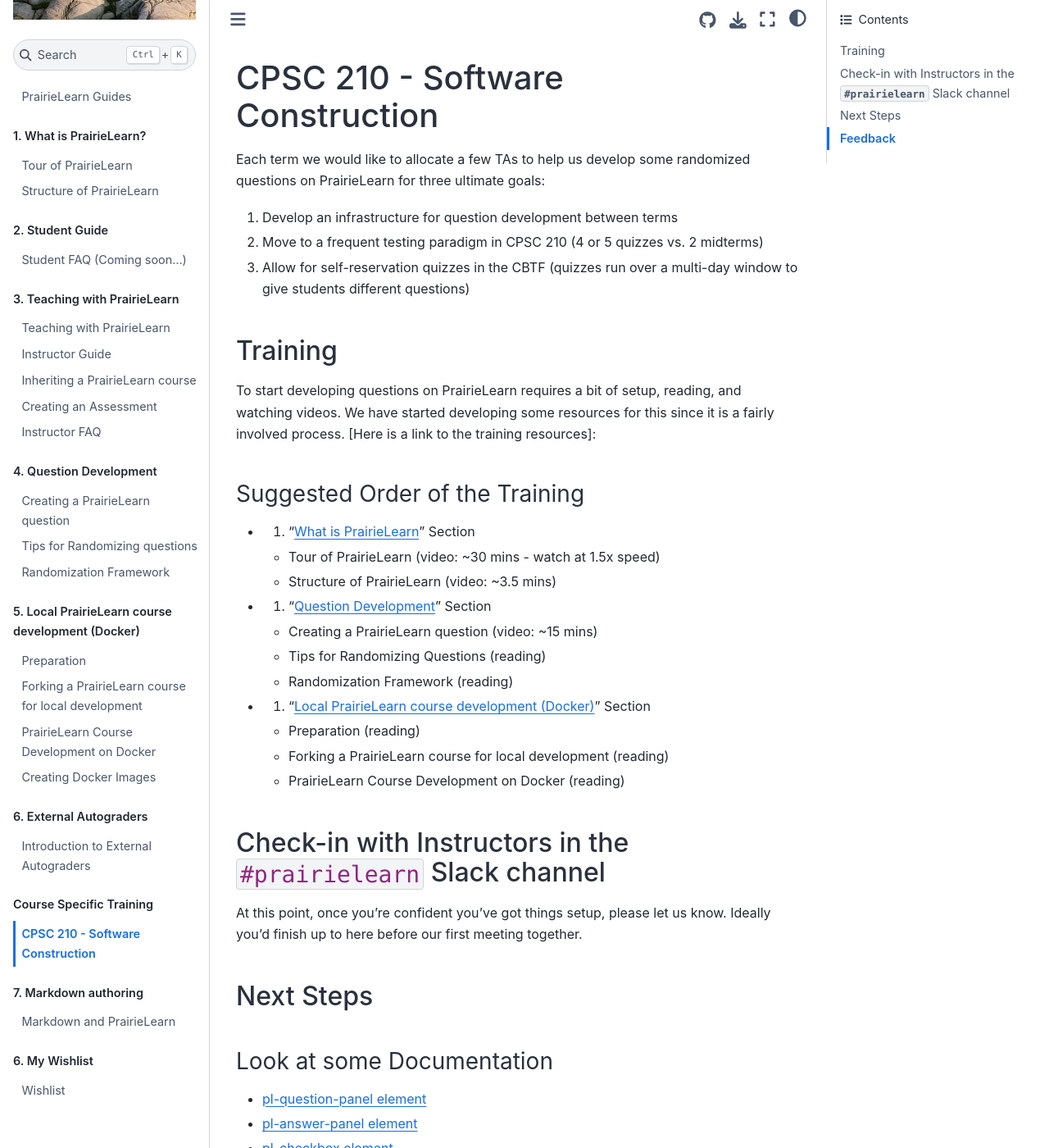
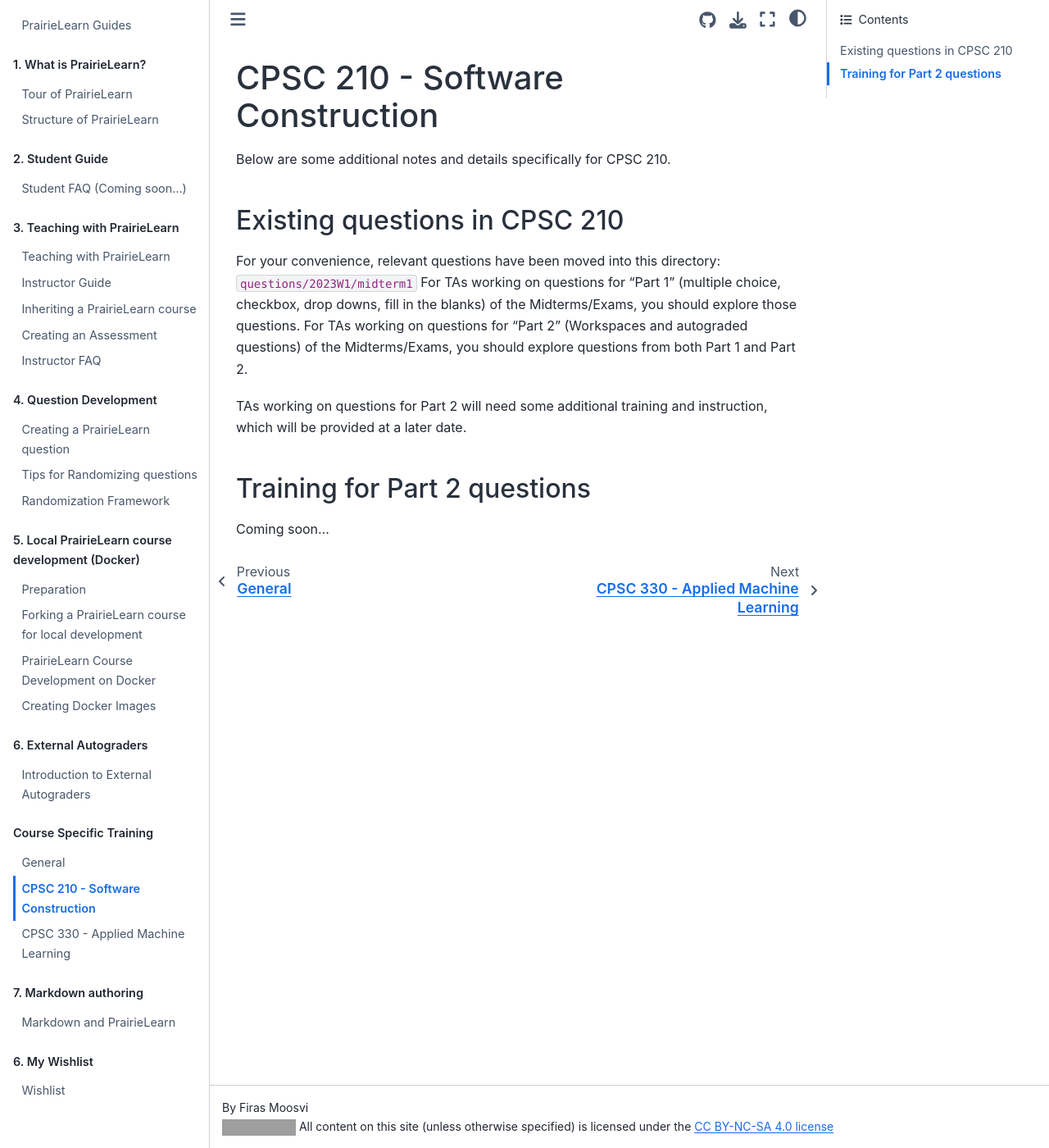
Before and after one commit to open-resources/pl_guides, a Jupyter Book: the page built from content/course_specific/cpsc210.md, in a window 1280 px wide and 1400 px high. Shown: the whole window at 82% size. Built offline with Jupyter Book 1.0.4 settings and Sphinx 7.4.7 and the Sphinx Book theme 1.1.4, drawn with Linux system fonts in a browser that asks for light colours; some of the changed text lies outside the part shown; grey boxes are pictures that could not be loaded.

Commit message:
add a general guideline and 210 + 330 details

```diff
--- a/_toc.yml
+++ b/_toc.yml
@@ -42,7 +42,9 @@ parts:
 
 - caption: Course Specific Training
   chapters:
+  - file: content/course_specific/general
   - file: content/course_specific/cpsc210
+  - file: content/course_specific/cpsc330
 
 - caption: 7. Markdown authoring
   chapters:
--- a/content/course_specific/cpsc210.md
+++ b/content/course_specific/cpsc210.md
@@ -1,52 +1,8 @@
 # CPSC 210 - Software Construction
 
-Each term we would like to allocate a few TAs to help us develop some randomized questions on PrairieLearn for three ultimate goals:
+Below are some additional notes and details specifically for CPSC 210.
 
-1. Develop an infrastructure for question development between terms
-1. Move to a frequent testing paradigm in CPSC 210 (4 or 5 quizzes vs. 2 midterms)
-1. Allow for self-reservation quizzes in the CBTF (quizzes run over a multi-day window to give students different questions)
-
-## Training
-
-To start developing questions on PrairieLearn requires a bit of setup, reading, and watching videos.
-We have started developing some resources for this since it is a fairly involved process.
-[Here is a link to the training resources]:
-
-### Suggested Order of the Training
-
-- 1. "[What is PrairieLearn](https://firas.moosvi.com/oer/pl_guides/content/pl/intro.html)" Section
-	- Tour of PrairieLearn (video: ~30 mins - watch at 1.5x speed)
-	- Structure of PrairieLearn (video: ~3.5 mins)
-
-- 1. "[Question Development](https://firas.moosvi.com/oer/pl_guides/content/authoring/creating_q.html)" Section
-	- Creating a PrairieLearn question (video: ~15 mins)
-	- Tips for Randomizing Questions (reading)
-	- Randomization Framework (reading)
-
-- 1. "[Local PrairieLearn course development (Docker)](https://firas.moosvi.com/oer/pl_guides/content/pl_docker/preparation.html)" Section
-	- Preparation (reading)
-	- Forking a PrairieLearn course for local development (reading)
-	- PrairieLearn Course Development on Docker (reading)
-
-## Check-in with Instructors in the `#prairielearn` Slack channel
-
-At this point, once you're confident you've got things setup, please let us know.
-Ideally you'd finish up to here before our first meeting together.
-
-## Next Steps
-
-### Look at some Documentation
-
-- [pl-question-panel element](https://prairielearn.readthedocs.io/en/latest/elements/#pl-question-panel-element)
-- [pl-answer-panel element](https://prairielearn.readthedocs.io/en/latest/elements/#pl-answer-panel-element)
-- [pl-checkbox element](https://prairielearn.readthedocs.io/en/latest/elements/#pl-checkbox-element)
-- [pl-dropdown element](https://prairielearn.readthedocs.io/en/latest/elements/#pl-dropdown-element)
-- [pl-multiple-choice element](https://prairielearn.readthedocs.io/en/latest/elements/#pl-multiple-choice-element)
-- [pl-number-input](https://prairielearn.readthedocs.io/en/latest/elements/#pl-number-input-element)
-- [pl-string-input elements](https://prairielearn.readthedocs.io/en/latest/elements/#pl-string-input-element)
-- [Review Mustached Syntax](https://mustache.github.io/mustache.5.html)
-
-### Explore existing questions in the CPSC 210 course
+## Existing questions in CPSC 210
 
 For your convenience, relevant questions have been moved into this directory: `questions/2023W1/midterm1`
 For TAs working on questions for "Part 1" (multiple choice, checkbox, drop downs, fill in the blanks) of the Midterms/Exams, you should explore those questions.
@@ -54,14 +10,6 @@ For TAs working on questions for "Part 2" (Workspaces and autograded questions)
 
 TAs working on questions for Part 2 will need some additional training and instruction, which will be provided at a later date.
 
-### Create a new multiple choice question
+## Training for Part 2 questions
 
-Your first task after going through the training is to create a fully randomized multiple choice question from scratch.
-You should thoroughly test the question locally in a Docker environment, in your own course (IND 100).
-Once you're ready for us to take a look at your course, submit a Pull Request in this repository to add it into the correct directory (for e.g., `cpsc210-instructors/questions/2023W2/practice/your_question`).
-
-That's it! Thanks for making it this far!
-
-## Feedback
-
-If you have suggestions or clarification requests for the [instructions](https://firas.moosvi.com/oer/pl_guides/content/pl_docker/preparation.html) (particularly the Docker guide), please feel free to let me know, or even better, submit a Pull Request [in the repo](https://github.com/open-resources/pl_guides)!
+Coming soon...
```
Also changed, not shown: content/course_specific/cpsc330.md (added, +7 -0 lines), content/course_specific/general.md (added, +65 -0 lines).
